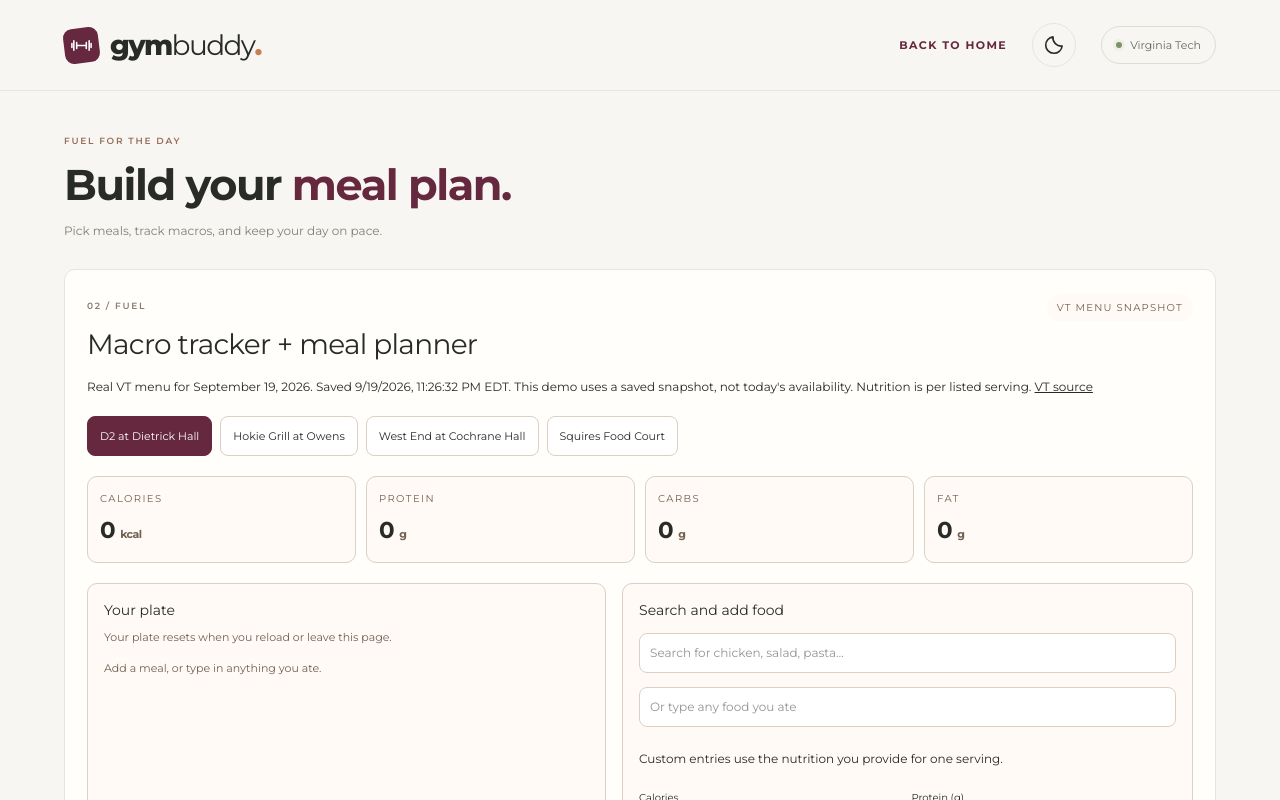
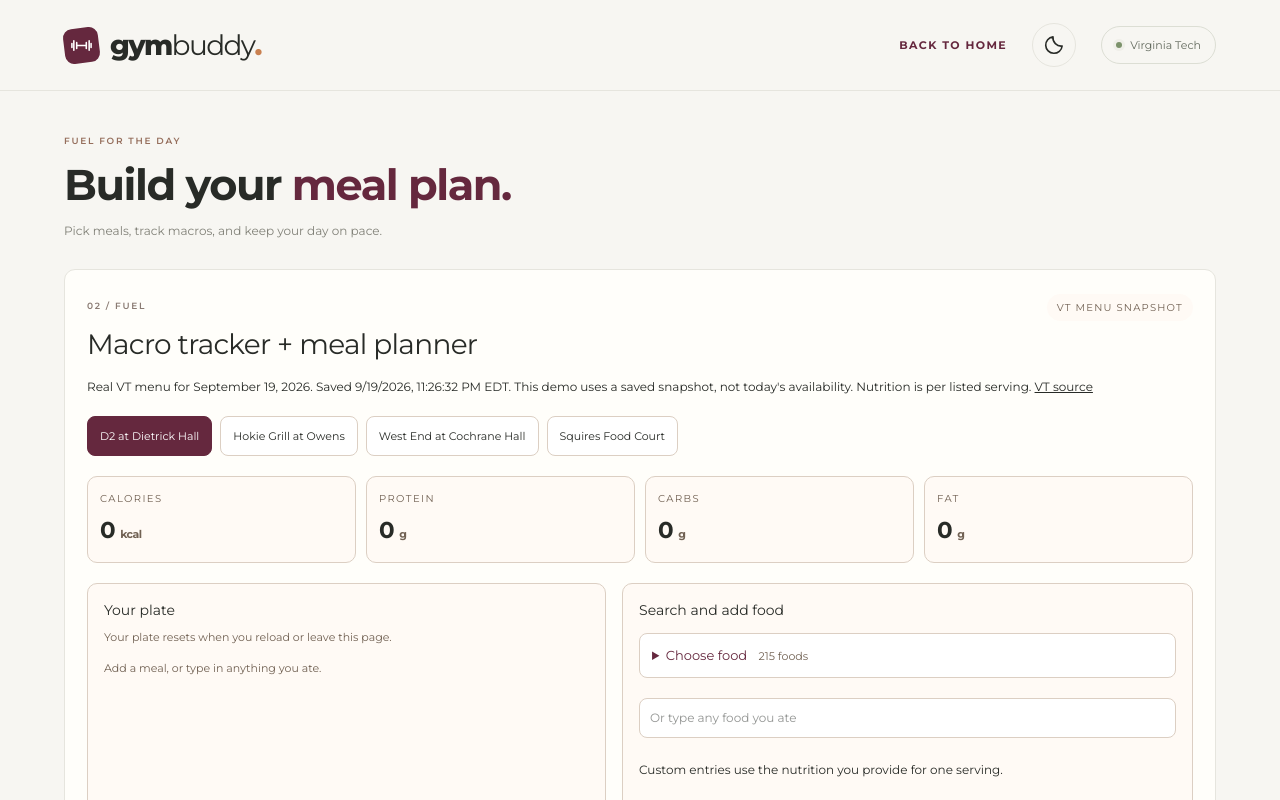
Before and after one commit to owenhoagie/vthacks14-gymbuddy, a Next.js app in the folder web/: page /meal-planner in a window 1280 px wide. Shown: the top 800 px of the page. Built offline with nearby package versions, Linux system fonts and the light colour scheme.

Commit message:
Keep dining food search in a compact scrollable dropdown

```diff
--- a/web/app/globals.css
+++ b/web/app/globals.css
@@ -1558,3 +1558,34 @@
   .meal-planner input { font-size: 16px; }
   .meal-hall-toggle button { flex: 1 1 45%; }
 }
+
+/* Keep the menu out of document flow; only its results scroll. */
+.food-dropdown { position: relative; margin-bottom: 20px; }
+.food-dropdown summary {
+  cursor: pointer;
+  border: 1px solid var(--meal-border);
+  border-radius: 8px;
+  padding: 12px;
+  background: var(--meal-item);
+  color: var(--meal-accent);
+  font-size: 13px;
+}
+.food-dropdown summary span { margin-left: 8px; font-size: 11px; color: var(--meal-muted); }
+.food-dropdown summary:focus-visible { outline: 2px solid var(--meal-accent); outline-offset: 3px; }
+.food-dropdown-menu {
+  position: absolute;
+  top: calc(100% + 6px);
+  inset-inline: 0;
+  z-index: 20;
+  display: flex;
+  flex-direction: column;
+  max-height: min(420px, 60dvh);
+  padding: 10px;
+  border: 1px solid var(--meal-border);
+  border-radius: 10px;
+  background: var(--meal-panel);
+  box-shadow: 0 10px 30px #0003;
+}
+.food-dropdown-menu .meal-search-row { flex-shrink: 0; margin-bottom: 10px; }
+.food-dropdown-menu .meal-suggestion-list { overflow-y: auto; overscroll-behavior: contain; min-height: 0; }
+.food-dropdown-menu .meal-row { flex-shrink: 0; }
--- a/web/components/meal-planner.tsx
+++ b/web/components/meal-planner.tsx
@@ -1,6 +1,6 @@
 "use client";
 
-import { useEffect, useMemo, useState } from "react";
+import { useEffect, useMemo, useRef, useState } from "react";
 import {
   DINING_HALLS,
   addMealToPlate,
@@ -60,6 +60,7 @@
 }
 
 export default function MealPlannerCard() {
+  const foodDropdown = useRef<HTMLDetailsElement>(null);
   const [hall, setHall] = useState(DINING_HALLS[0].id);
   const [suggestions, setSuggestions] = useState<MealItem[]>([]);
   const [selectedMeals, setSelectedMeals] = useState<PlateEntry[]>([]);
@@ -72,6 +73,16 @@
   const [customProtein, setCustomProtein] = useState("");
   const [customCarbs, setCustomCarbs] = useState("");
   const [customFat, setCustomFat] = useState("");
+
+  useEffect(() => {
+    function closeOutside(event: PointerEvent) {
+      if (event.target instanceof Node && foodDropdown.current && !foodDropdown.current.contains(event.target)) {
+        foodDropdown.current.open = false;
+      }
+    }
+    document.addEventListener("pointerdown", closeOutside);
+    return () => document.removeEventListener("pointerdown", closeOutside);
+  }, []);
 
   useEffect(() => {
     let ignore = false;
@@ -228,6 +239,19 @@
 
         <div className="meal-list-panel">
           <h3>Search and add food</h3>
+          <details
+            key={hall}
+            ref={foodDropdown}
+            className="food-dropdown"
+            onKeyDown={(event) => {
+              if (event.key === "Escape") {
+                event.currentTarget.open = false;
+                event.currentTarget.querySelector("summary")?.focus();
+              }
+            }}
+          >
+            <summary>Choose food <span>{loading ? "Loading…" : `${suggestions.length} foods`}</span></summary>
+            <div className="food-dropdown-menu">
               <div className="meal-search-row">
                 <input
                   type="search"
@@ -237,26 +261,6 @@
                   aria-label="Search for foods to add"
                 />
               </div>
-
-          <form className="custom-meal-form" onSubmit={handleCustomMealSubmit}>
-            <input
-              type="text"
-              value={customMealName}
-              onChange={(event) => setCustomMealName(event.target.value)}
-              placeholder="Or type any food you ate"
-              aria-label="Custom food name"
-              required
-            />
-            <p className="dining-snapshot-note">Custom entries use the nutrition you provide for one serving.</p>
-            <div className="custom-macro-grid">
-              <label>Calories<input type="number" min="0" step="any" required value={customCalories} onChange={(e) => setCustomCalories(e.target.value)} /></label>
-              <label>Protein (g)<input type="number" min="0" step="any" required value={customProtein} onChange={(e) => setCustomProtein(e.target.value)} /></label>
-              <label>Carbs (g)<input type="number" min="0" step="any" required value={customCarbs} onChange={(e) => setCustomCarbs(e.target.value)} /></label>
-              <label>Fat (g)<input type="number" min="0" step="any" required value={customFat} onChange={(e) => setCustomFat(e.target.value)} /></label>
-            </div>
-            <button type="submit" className="add-custom-button">Add custom meal</button>
-          </form>
-
               <div className="meal-suggestion-list">
                 {filteredSuggestions.length === 0 ? (
                   <p className="empty-state">{loading ? "Loading saved menu…" : error ? "Menu unavailable." : menu?.status === "no_menu" ? "VT returned no menu items for this hall on the snapshot date. Choose another hall or enter your own food." : "No matches for that search. Try a different food or add your own."}</p>
@@ -281,6 +285,28 @@
                 )}
               </div>
             </div>
+          </details>
+
+          <form className="custom-meal-form" onSubmit={handleCustomMealSubmit}>
+            <input
+              type="text"
+              value={customMealName}
+              onChange={(event) => setCustomMealName(event.target.value)}
+              placeholder="Or type any food you ate"
+              aria-label="Custom food name"
+              required
+            />
+            <p className="dining-snapshot-note">Custom entries use the nutrition you provide for one serving.</p>
+            <div className="custom-macro-grid">
+              <label>Calories<input type="number" min="0" step="any" required value={customCalories} onChange={(e) => setCustomCalories(e.target.value)} /></label>
+              <label>Protein (g)<input type="number" min="0" step="any" required value={customProtein} onChange={(e) => setCustomProtein(e.target.value)} /></label>
+              <label>Carbs (g)<input type="number" min="0" step="any" required value={customCarbs} onChange={(e) => setCustomCarbs(e.target.value)} /></label>
+              <label>Fat (g)<input type="number" min="0" step="any" required value={customFat} onChange={(e) => setCustomFat(e.target.value)} /></label>
+            </div>
+            <button type="submit" className="add-custom-button">Add custom meal</button>
+          </form>
+
+        </div>
       </div>
     </section>
   );
```
Lines whose indentation alone changed are shown as unchanged.
